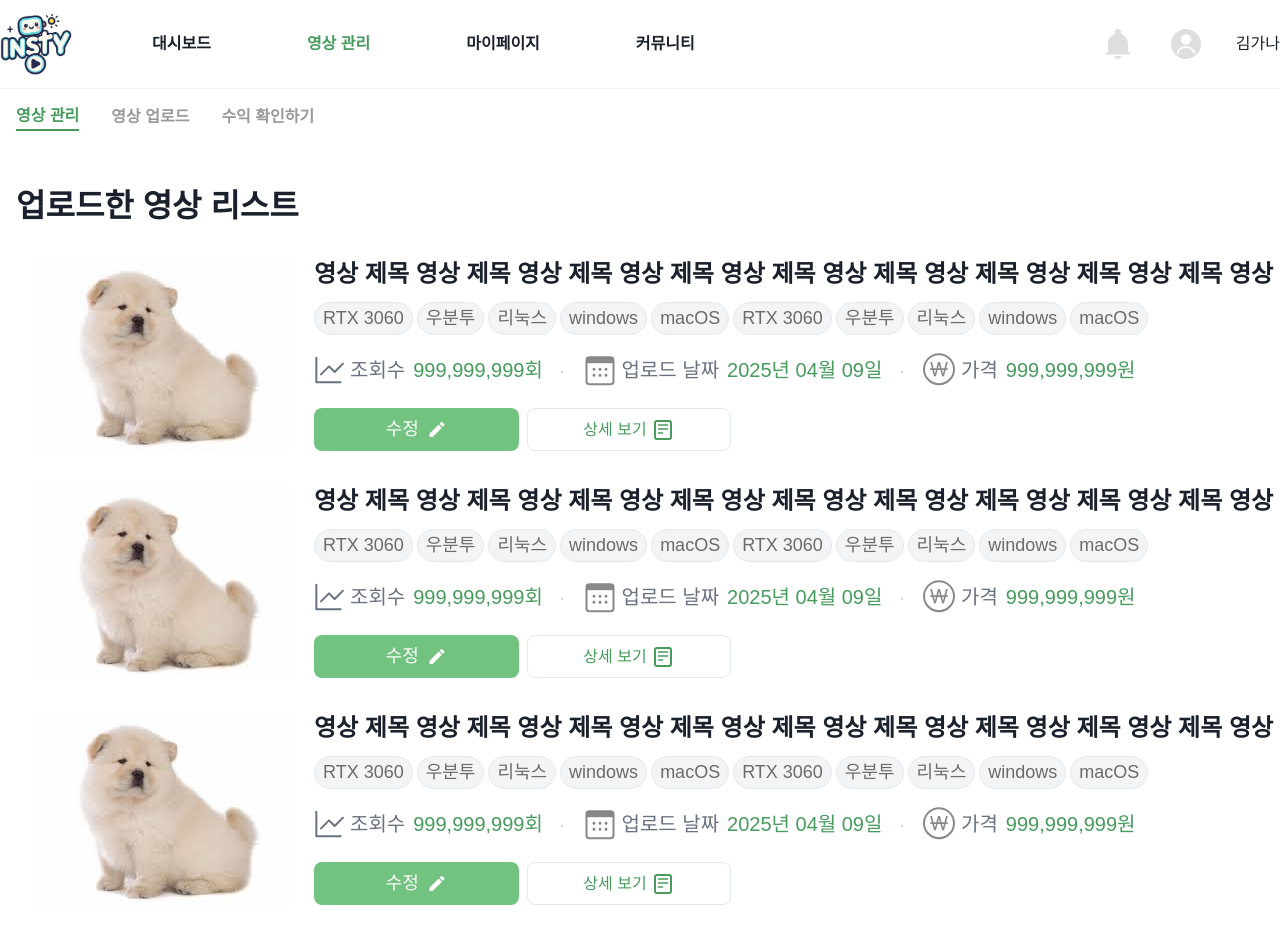
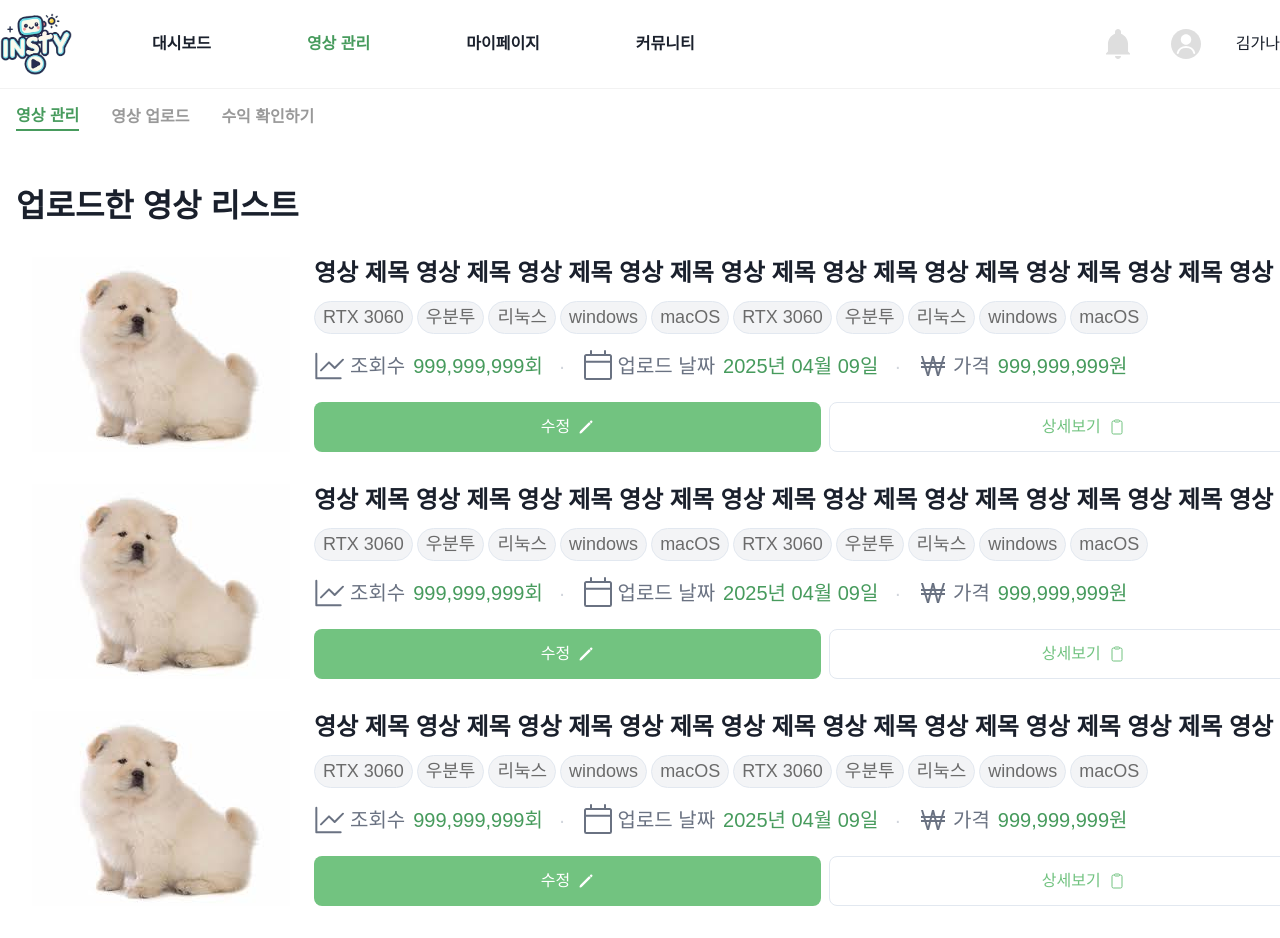
Before and after one commit to Insty-team/insty-frontend, a Next.js app in the folder insty-frontend/: page /creator/videos in a window 1280 px wide. Shown: the top 938 px of the page. Built offline with nearby package versions, Linux system fonts and the light colour scheme; what @chakra-ui/next-js would draw is missing.

Commit message:
refactor: date.svg 대체

```diff
--- a/insty-frontend/src/app/creator/videos/_component/manage/VideoDetail.tsx
+++ b/insty-frontend/src/app/creator/videos/_component/manage/VideoDetail.tsx
@@ -3,7 +3,7 @@
 import dayjs from "dayjs";
 import Image from "next/image";
 import { useState } from "react";
-import { GoGraph, GoStopwatch } from "react-icons/go";
+import { GoCalendar, GoGraph, GoStopwatch } from "react-icons/go";
 import { HiOutlinePercentBadge } from "react-icons/hi2";
 
 import CommonLineChart from "@/app/creator/_component/CommonLineChart";
@@ -60,8 +60,8 @@ function VideoDetail({
 					</div>
 					<div className="flex gap-4 text-gray-500 text-xl mb-2">
 						<span className="flex items-center gap-2">
-							<Image src="/date.svg" alt="calendar" width={36} height={36} />{" "}
-							업로드 날짜:{" "}
+							<GoCalendar className="size-8" />
+							업로드 날짜 업로드 날짜:{" "}
 							<span className=" text-primary-blue-600">
 								{dayjs().format("YYYY년 MM월 DD일")}
 							</span>
--- a/insty-frontend/src/app/creator/videos/_component/manage/VideoManagement.tsx
+++ b/insty-frontend/src/app/creator/videos/_component/manage/VideoManagement.tsx
@@ -2,9 +2,11 @@
 
 import Image from "next/image";
 import { useState } from "react";
-import { GoGraph } from "react-icons/go";
+import { GoCalendar, GoGraph } from "react-icons/go";
+import { IoClipboardOutline, IoPencil } from "react-icons/io5";
+import { LiaWonSignSolid } from "react-icons/lia";
 
-import { IconButton } from "@/app/_components/common";
+import { BaseButton } from "@/app/_components/common";
 import { VIDEOS_DUMMY_LIST } from "@/app/constants";
 
 import VideoDetail from "./VideoDetail";
@@ -65,64 +67,43 @@ export default function VideoManagement() {
 							</span>
 							<span className="mx-2 text-gray-300">·</span>
 							<span className="flex items-center gap-1 text-gray-500">
-								<Image
-									src="/date.svg"
-									alt="업로드 날짜"
-									width={36}
-									height={36}
-								/>
-								업로드 날짜{" "}
+								<GoCalendar className="size-8" />
+								업로드 날짜
 								<span className="text-primary-green-600 ml-1">
 									{video.uploadDate}
 								</span>
 							</span>
 							<span className="mx-2 text-gray-300">·</span>
 							<span className="flex items-center gap-1 text-gray-500">
-								<Image src="/money.svg" alt="가격" width={36} height={36} />
-								가격{" "}
+								<LiaWonSignSolid className="size-8" />
+								가격
 								<span className="text-primary-green-600 ml-1">
 									{video.price}
 								</span>
 							</span>
 						</div>
 						<div className="flex gap-2 mt-2 w-full">
-							<IconButton
-								align="right"
+							<BaseButton
 								title="수정"
-								icon="/edit.svg"
-								textSize="text-2lg"
-								className="w-[20%] flex items-center justify-center px-4 py-2 rounded-lg bg-primary-green-400 hover:bg-primary-green-500 active:bg-primary-green-600 text-white"
+								textSize="text-21g"
+								icon={<IoPencil />}
+								className="!rounded-lg"
 								onClick={() => {
 									setSelectedVideoId(video.id);
 									setMode("edit");
 								}}
 							/>
-							<button
+							<BaseButton
+								title="상세보기"
+								fill={false}
+								textSize="text-21g"
+								icon={<IoClipboardOutline />}
+								className="!rounded-lg"
 								onClick={() => {
 									setSelectedVideoId(video.id);
 									setMode("detail");
 								}}
-								className={`w-[20%] flex items-center justify-center px-4 py-2 rounded-lg border border-primary-green-600 hover:bg-primary-green-500 active:bg-primary-green-600 text-primary-green-600 hover:text-white active:text-white`}
-							>
-								상세 보기
-								<svg
-									width="24"
-									height="24"
-									viewBox="0 0 24 24"
-									fill="none"
-									xmlns="http://www.w3.org/2000/svg"
-									className="w-6 h-6 ml-1"
-								>
-									<path
-										d="M18 3H6C4.89543 3 4 3.89543 4 5V19C4 20.1046 4.89543 21 6 21H18C19.1046 21 20 20.1046 20 19V5C20 3.89543 19.1046 3 18 3Z"
-										stroke="currentColor"
-										strokeWidth="2"
-									/>
-									<path d="M7 7H17" stroke="currentColor" strokeWidth="1.5" />
-									<path d="M7 11H17" stroke="currentColor" strokeWidth="1.5" />
-									<path d="M7 15H12" stroke="currentColor" strokeWidth="1.5" />
-								</svg>
-							</button>
+							/>
 						</div>
 					</div>
 				</div>
```
Also changed, not shown: insty-frontend/public/date.svg (deleted).
